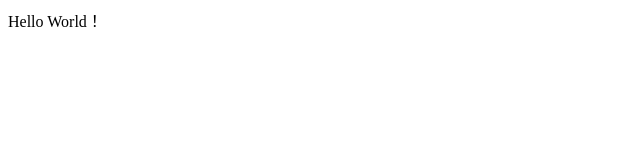
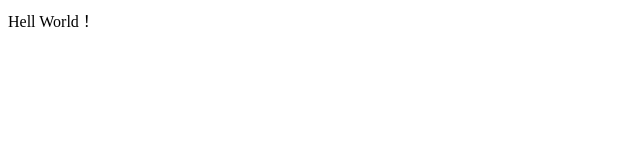
Before and after one commit to keiji2025/sample, a plain HTML site: page index2.html in a window 1280 px wide. Shown: the full height of the page, 0-640 px from the left. Drawn offline with Linux system fonts and the light colour scheme.

Commit message:
[Add] index2

```diff
--- a/index2.html
+++ b/index2.html
@@ -5,6 +5,6 @@
 </head>
 
 <body>
-    Hello World！
+    Hell World！
 </body>
 </html>
```
